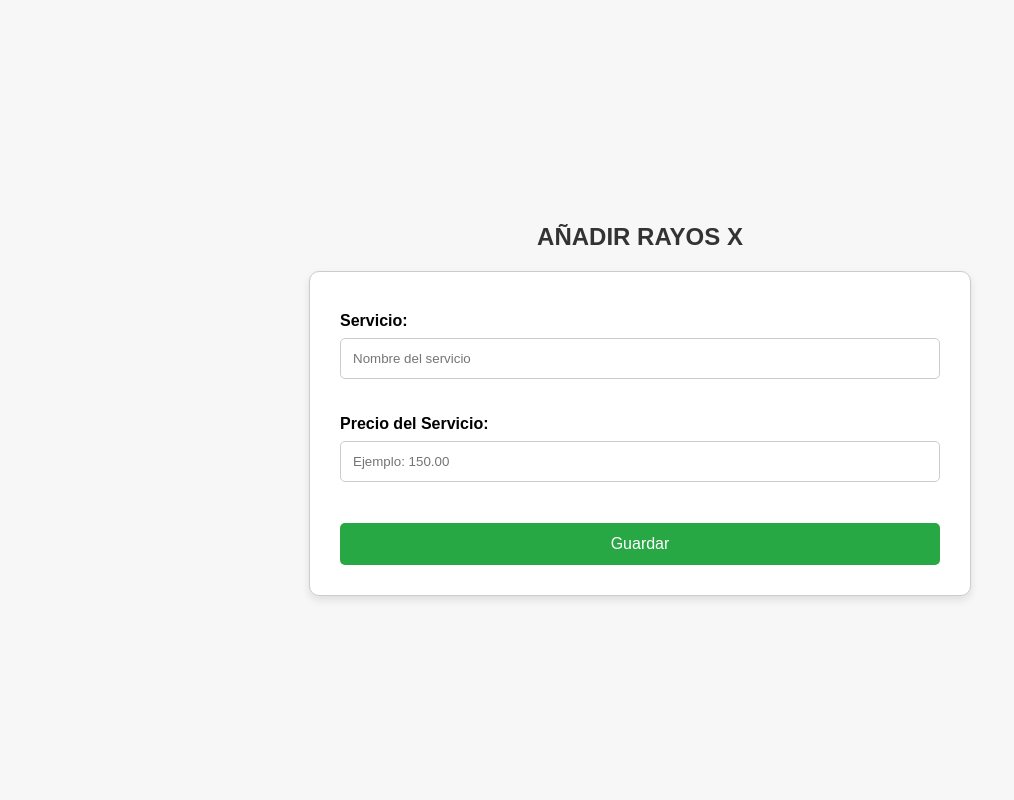
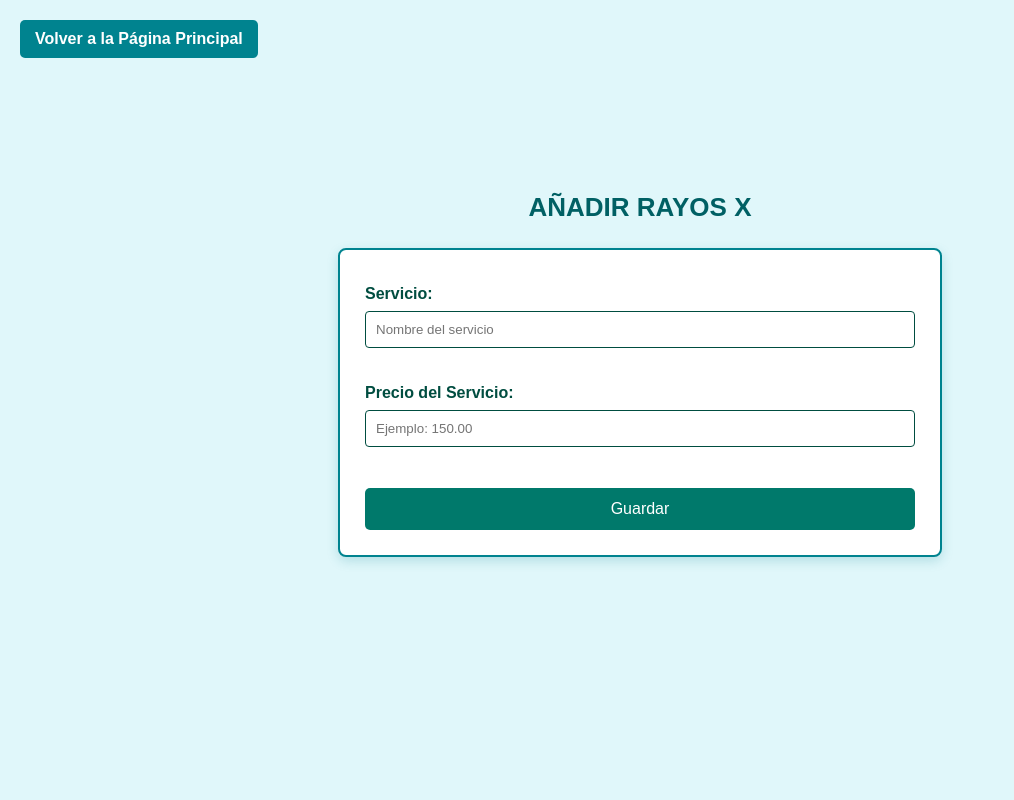
Before and after one commit to PabelHells/Xprecion2.0, a PHP site: page /RYDEONSTUDIO/AgregarRayosX.html in a window 1280 px wide. Shown: the whole page, without its empty margins (0-1014 px from the left). Run offline with PHP 8.4, Linux system fonts and the light colour scheme.

Commit message:
se agrearon botenes a los formularios para regresar al index

```diff
--- a/RYDEONSTUDIO/AgregarRayosX.css
+++ b/RYDEONSTUDIO/AgregarRayosX.css
@@ -5,33 +5,53 @@ body {
     flex-direction: column;
     align-items: center;
     justify-content: center;
-    height: 100vh;
+    height: auto; /* Cambiado a auto para permitir el scroll */
     margin: 0;
-    background-color: #f7f7f7;
+    background-color: #e0f7fa;
+}
+
+/* Estilo para el botón de volver */
+.back-button {
+    position: absolute; /* Permite que se posicione fuera del flujo normal */
+    top: 20px;
+    left: 20px;
+    padding: 10px 15px;
+    background-color: #00838f;
+    color: white;
+    text-decoration: none; /* Quitar el subrayado */
+    border-radius: 5px;
+    font-weight: bold;
+    transition: background-color 0.3s;
+}
+
+.back-button:hover {
+    background-color: #004d40; /* Color al pasar el ratón */
 }
 
 /* Estilo para el título */
 h2 {
     text-align: center;
-    margin-bottom: 20px;
-    font-size: 24px;
-    color: #333;
+    font-size: 26px;
+    color: #006064;
+    margin: 0 0 25px;
 }
 
 /* Estilo para el formulario */
 form {
-    border: 1px solid #ccc;
-    padding: 30px;
-    border-radius: 10px;
-    box-shadow: 0 4px 8px rgba(0,0,0,0.1);
-    max-width: 600px;
+    border: 2px solid #00838f;
+    padding: 25px;
+    border-radius: 8px;
+    box-shadow: 0 4px 12px rgba(0, 131, 143, 0.2);
+    max-width: 550px;
     width: 90%;
     background-color: #ffffff;
+    margin-bottom: 30px;
 }
 
 /* Estilo para las etiquetas */
 label {
     font-weight: bold;
+    color: #004d40;
     display: block;
     margin-top: 10px;
 }
@@ -39,26 +59,27 @@ label {
 /* Estilo para los campos de entrada */
 input[type="text"], input[type="number"] {
     width: 100%;
-    padding: 12px;
+    padding: 10px;
     margin: 8px 0;
     box-sizing: border-box;
-    border: 1px solid #ccc;
-    border-radius: 5px;
+    border: 1px solid #004d40;
+    border-radius: 4px;
 }
 
 /* Estilo para el botón */
 button {
     width: 100%;
     padding: 12px;
-    background-color: #28a745;
-    color: #fff;
+    background-color: #00796b;
+    color: #ffffff;
     border: none;
     border-radius: 5px;
     font-size: 16px;
     cursor: pointer;
     margin-top: 15px;
+    transition: background-color 0.3s;
 }
 
 button:hover {
-    background-color: #218838;
+    background-color: #004d40;
 }
--- a/RYDEONSTUDIO/AgregarRayosX.html
+++ b/RYDEONSTUDIO/AgregarRayosX.html
@@ -7,6 +7,15 @@
     <link rel="stylesheet" href="AgregarRayosX.css">
 </head>
 <body>
+    <a href="index.html" class="back-button">Volver a la Página Principal</a>
+    <p></p>
+    <p></p>
+    <p></p>
+    <p></p>
+    <p></p>
+    <p></p>
+
+
     <h2>AÑADIR RAYOS X</h2>
     <form action="php/AgregarRayosX.php" method="POST">
         <!-- Campo para el nombre del servicio -->
```
Also changed, not shown: RYDEONSTUDIO/MedicoYArea.css (+20 -2 lines), RYDEONSTUDIO/MedicoYArea.html (+8 -0 lines).
